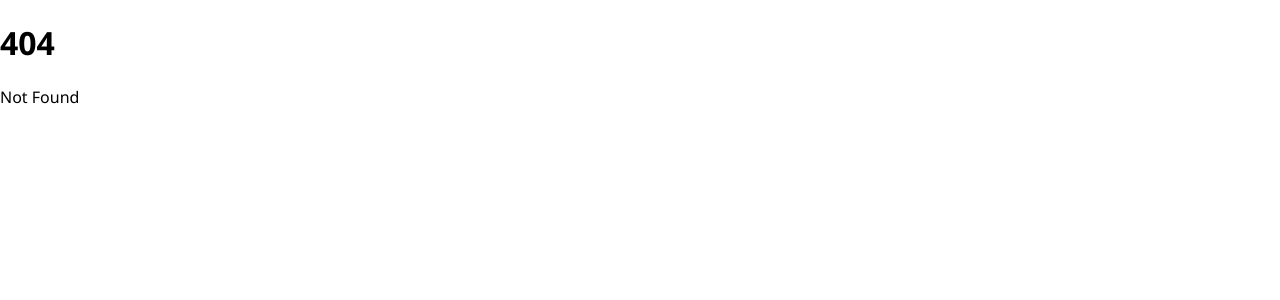
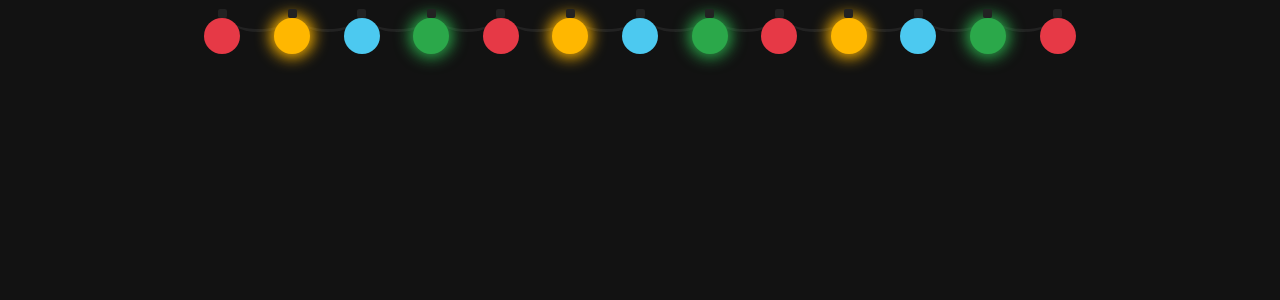
Before and after one commit to shikitsun/tier-1-svelte, a SvelteKit app: page /christmas-lights in a window 1280 px wide. Before the commit this address had no page. Shown: the top 300 px of the page. Built offline with nearby package versions, Linux system fonts and the light colour scheme.

Commit message:
init christmas lights page

```diff
--- /dev/null
+++ b/src/routes/christmas-lights/+page.svelte
@@ -0,0 +1,144 @@
+<script>
+  /**
+   * In px for precise
+   */
+  const bulbWidth = 36;
+  /**
+   * In px for precise
+   */
+  const ropePartLength = bulbWidth * 0.4;
+  /**
+   * In px for precise
+   */
+  const elementWidth = ropePartLength + bulbWidth;
+
+  let ropeWidth = 0;
+  /**
+   * saved colors by index
+   * @type {{[key: string | number]: string}}
+   */
+  let colors = {};
+  const defaultColors = Object.freeze(['#e63946', '#ffb700', '#4cc9f0', '#2ba84a']);
+
+  $: bulbs = new Array(Math.round(ropeWidth / (elementWidth + bulbWidth * 1.25))).fill(null);
+
+  /**
+   * Get color for index `idx` or default
+   * @param {number} idx index of element
+   */
+  function getColorOf(idx) {
+    if (colors[idx]) return colors[idx];
+    return defaultColors[idx % defaultColors.length];
+  }
+
+  /**
+   * Get delay in `ms` for `idx`
+   * @param {number} idx index element
+   */
+  function getDelayOf(idx) {
+    return `${500 * (idx % Math.round(defaultColors.length / 2))}ms`;
+  }
+</script>
+
+<main>
+  <ul
+    class="lightrope"
+    bind:clientWidth={ropeWidth}
+    style:--ropePartLength={ropePartLength + 'px'}
+    style:--bulbWidth={bulbWidth + 'px'}
+  >
+    {#each bulbs as _, idx}
+      <li style:--color={getColorOf(idx)} style:--delay={getDelayOf(idx)} />
+    {/each}
+  </ul>
+</main>
+
+<style>
+  :global(body) {
+    display: flex;
+    justify-content: flex-start;
+    align-items: flex-start;
+    background-color: #121212;
+    color: #edede9ee;
+    min-width: 100vw;
+    min-height: 100vh;
+    padding: 0;
+    --rope-color: #222;
+  }
+
+  main {
+    width: 100vw;
+    height: 100vh;
+  }
+
+  .lightrope {
+    --bw: var(--bulbWidth, 12px);
+    all: unset;
+    width: 100vw;
+    display: flex;
+    position: relative;
+    justify-content: center;
+  }
+
+  .lightrope > * {
+    all: unset;
+    --glow-color: var(--color, #2ba84a);
+    position: relative;
+    width: var(--bw);
+    height: var(--bw);
+    border-radius: 50%;
+    top: calc(var(--bw) / 2);
+    background-color: var(--rope-color);
+    margin-right: calc((var(--bw) + var(--ropePartLength, 16px)) * 0.6666666666666666);
+    background-color: var(--color, #2ba84a);
+  }
+
+  .lightrope:not(.off) > * {
+    animation: glow var(--duration, 1s) infinite;
+    animation-delay: var(--delay, 0s);
+  }
+
+  .lightrope > *:last-child {
+    margin-right: 0;
+  }
+
+  .lightrope > *:last-child::after {
+    display: none;
+  }
+
+  .lightrope > ::before {
+    --size: calc(var(--bw) / 4);
+    content: '';
+    position: absolute;
+    height: var(--size);
+    width: var(--size);
+    border-radius: 2px;
+    display: inline-block;
+    background-color: var(--rope-color);
+    left: calc(var(--size) * 1.5);
+    top: calc(var(--size) * -1);
+  }
+
+  .lightrope > ::after {
+    content: '';
+    display: inline-block;
+    position: absolute;
+    top: calc(var(--bw) / 5 * -1);
+    left: calc(var(--bw) - var(--bw) / 5);
+    width: calc((var(--bw) + var(--ropePartLength, 16px)));
+    height: calc(var(--bw) / 2);
+    border-bottom: calc(var(--bw) / 10) solid var(--rope-color);
+    border-radius: 50%;
+    z-index: -1;
+  }
+
+  @keyframes glow {
+    0%,
+    100% {
+      box-shadow: 0 0 calc(var(--bw) / 2.5) calc(var(--bw) / 10) var(--glow-color);
+    }
+    50% {
+      box-shadow: none;
+    }
+  }
+</style>
```
